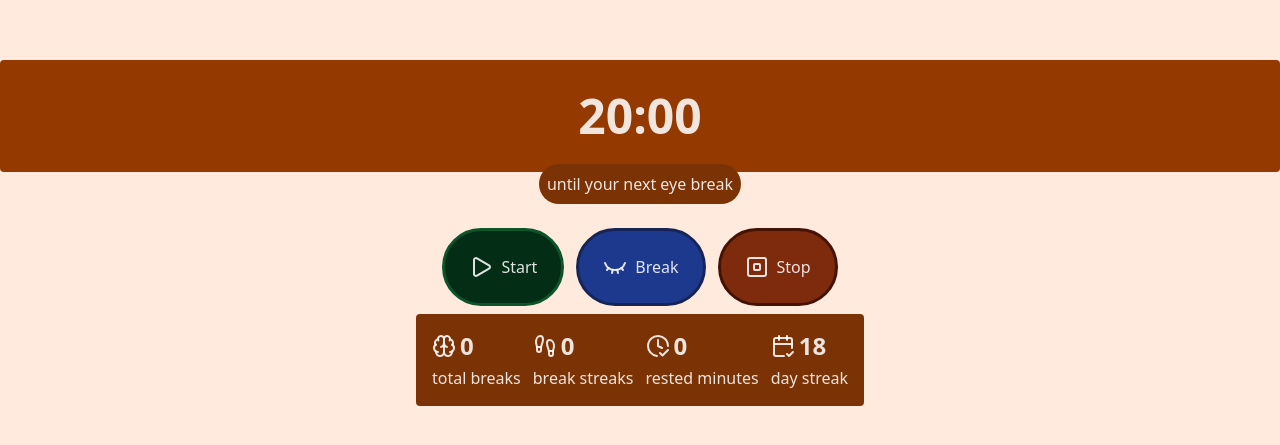
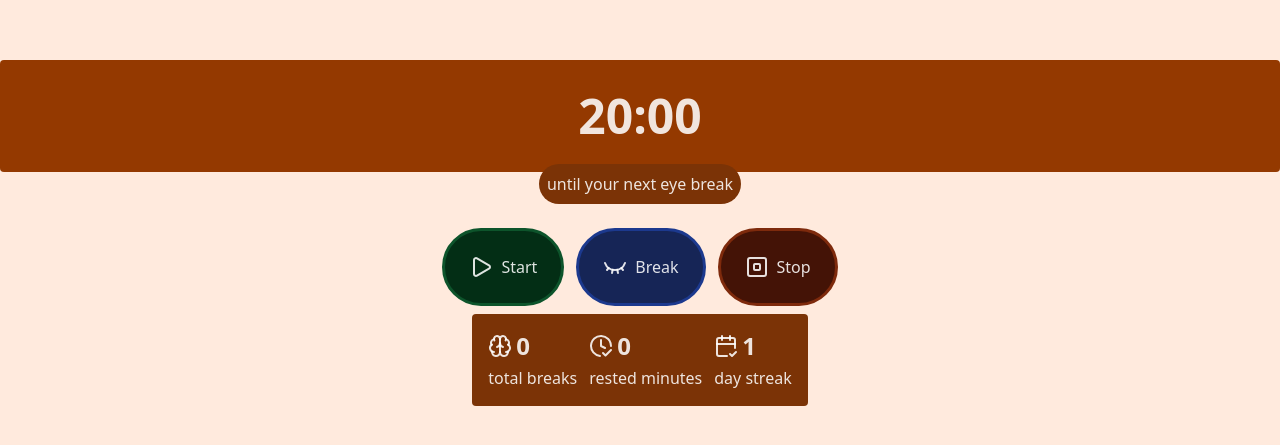
Before and after one commit to normalperson543/twentytwentytwenty, a React (Vite) app: page / in a window 1280 px wide. Shown: the part 167-612 px from the top of the page. Built offline with nearby package versions, Linux system fonts and the light colour scheme.

Commit message:
trying to make day streaks work work

```diff
--- a/src/App.tsx
+++ b/src/App.tsx
@@ -16,6 +16,13 @@ import startTimerFile from "./assets/start-timer.mp3";
 import startBreakFile from "./assets/start-break.mp3";
 import endBreakFile from "./assets/end-break.mp3";
 import TimerBar from "./components/timer-bar";
+
+function distanceBetweenDates(startTs: number, endTs: number) {
+  // https://www.geeksforgeeks.org/javascript/how-to-calculate-the-number-of-days-between-two-dates-in-javascript/
+  const timeDifference = endTs - startTs;
+  const daysDifference = timeDifference / (1000 * 3600 * 24);
+  return daysDifference;
+}
 function App() {
   let lsBreaks = localStorage.getItem("breaks");
   let lsLastBreakDate = localStorage.getItem("lastBreakDate");
@@ -32,12 +39,6 @@ function App() {
   if (!lsBreakStreak) {
     localStorage.setItem("breakStreak", "0");
     lsBreakStreak = "0";
-  }
-  if (Date.now() - Number(lsLastBreakDate) >= 86400000) {
-    localStorage.setItem("breakStreak", "0");
-    lsBreakStreak = "0";
-    localStorage.setItem("lastBreakDate", "0");
-    lsLastBreakDate = "0";
   }
 
   const TIMER_MS = 1200000;
@@ -117,7 +118,7 @@ function App() {
     if (valid) {
       setBreaks(breaks + 1);
       localStorage.setItem("breaks", (breaks + 1).toString());
-      localStorage.setItem("lastBreakDate", String(Date.now()));
+      refreshStreak()
     }
     setReadyToStartBreak(false);
     setTimeRemaining(0);
@@ -144,6 +145,29 @@ function App() {
     setReadyToStartBreak(true);
     stopTimers();
   }
+  function refreshStreak(noIncrement: boolean = false) {
+    // I am not sure if this streak system will work, but I need an MVP so this will do.
+    localStorage.setItem("lastBreakDate", Date.now().toString());
+    const dist = distanceBetweenDates(Number(lsLastBreakDate), Date.now());
+
+    if (dist > 1) {
+      // broke the streak!
+      localStorage.setItem("breakStreak", String(1));
+      setBreakStreak(1);
+      return;
+    } else {
+      if (noIncrement) return;
+      if (dist === 1) {
+        // 1 day after, so increment
+        localStorage.setItem("breakStreak", String(breakStreak + 1));
+        setBreakStreak(breakStreak + 1);
+        return;
+      }
+      // not 1 day yet, so don't increment
+      return;
+    }
+  }
+  refreshStreak(true)
   return (
     <div className="w-full h-full">
       <div className="flex flex-col gap-2 items-center justify-center h-full w-full">
@@ -156,7 +180,7 @@ function App() {
             {Math.floor(timeRemaining / 60000)}:
             {String(Math.floor((timeRemaining % 60000) / 1000)).padStart(
               2,
-              "0"
+              "0",
             )}
           </TimerBar>
         ) : (
@@ -168,7 +192,7 @@ function App() {
             {Math.floor(timeRemaining / 60000)}:
             {String(Math.floor((timeRemaining % 60000) / 1000)).padStart(
               2,
-              "0"
+              "0",
             )}
           </TimerBar>
         )}
@@ -213,7 +237,7 @@ function App() {
           {breakStarted ? (
             <button
               onClick={() => nextRound(false)}
-              className="bg-blue-900 rounded-full p-6 flex flex-row gap-2 border-blue-950 border-3 border-solid"
+              className="bg-blue-950 rounded-full p-6 flex flex-row gap-2 border-blue-900 hover:bg-blue-900 border-3 border-solid"
             >
               <FastForwardIcon width={24} height={24} />
               <p>Skip Break</p>
@@ -221,7 +245,7 @@ function App() {
           ) : (
             <button
               onClick={prepareStartBreak}
-              className="bg-blue-900 rounded-full p-6 flex flex-row gap-2 border-blue-950 border-3 border-solid"
+              className="bg-blue-950 rounded-full p-6 flex flex-row gap-2 border-blue-900 hover:bg-blue-900 border-3 border-solid"
             >
               <EyeClosedIcon width={24} height={24} />
               <p>Break</p>
@@ -229,7 +253,7 @@ function App() {
           )}
           <button
             onClick={stopClicked}
-            className="bg-orange-900 rounded-full p-6 flex flex-row gap-2 border-orange-950 border-3 border-solid"
+            className="bg-orange-950 rounded-full p-6 flex flex-row gap-2 border-orange-900 hover:bg-orange-900 border-3 border-solid"
           >
             <SquareStopIcon width={24} height={24} />
             <p>Stop</p>
@@ -245,13 +269,6 @@ function App() {
           </div>
           <div className="flex flex-col gap-1">
             <div className="flex flex-row gap-1 items-center">
-              <FootprintsIcon width={24} height={24} />
-              <p className="text-2xl font-bold">0</p>
-            </div>
-            <p>break streaks</p>
-          </div>
-          <div className="flex flex-col gap-1">
-            <div className="flex flex-row gap-1 items-center">
               <ClockCheckIcon width={24} height={24} />
               <p className="text-2xl font-bold">
                 {Math.round(breaks * (1 / 3) * 100) / 100}
@@ -262,7 +279,7 @@ function App() {
           <div className="flex flex-col gap-1">
             <div className="flex flex-row gap-1 items-center">
               <CalendarCheck2Icon width={24} height={24} />
-              <p className="text-2xl font-bold">18</p>
+              <p className="text-2xl font-bold">{breakStreak}</p>
             </div>
             <p>day streak</p>
           </div>
```
